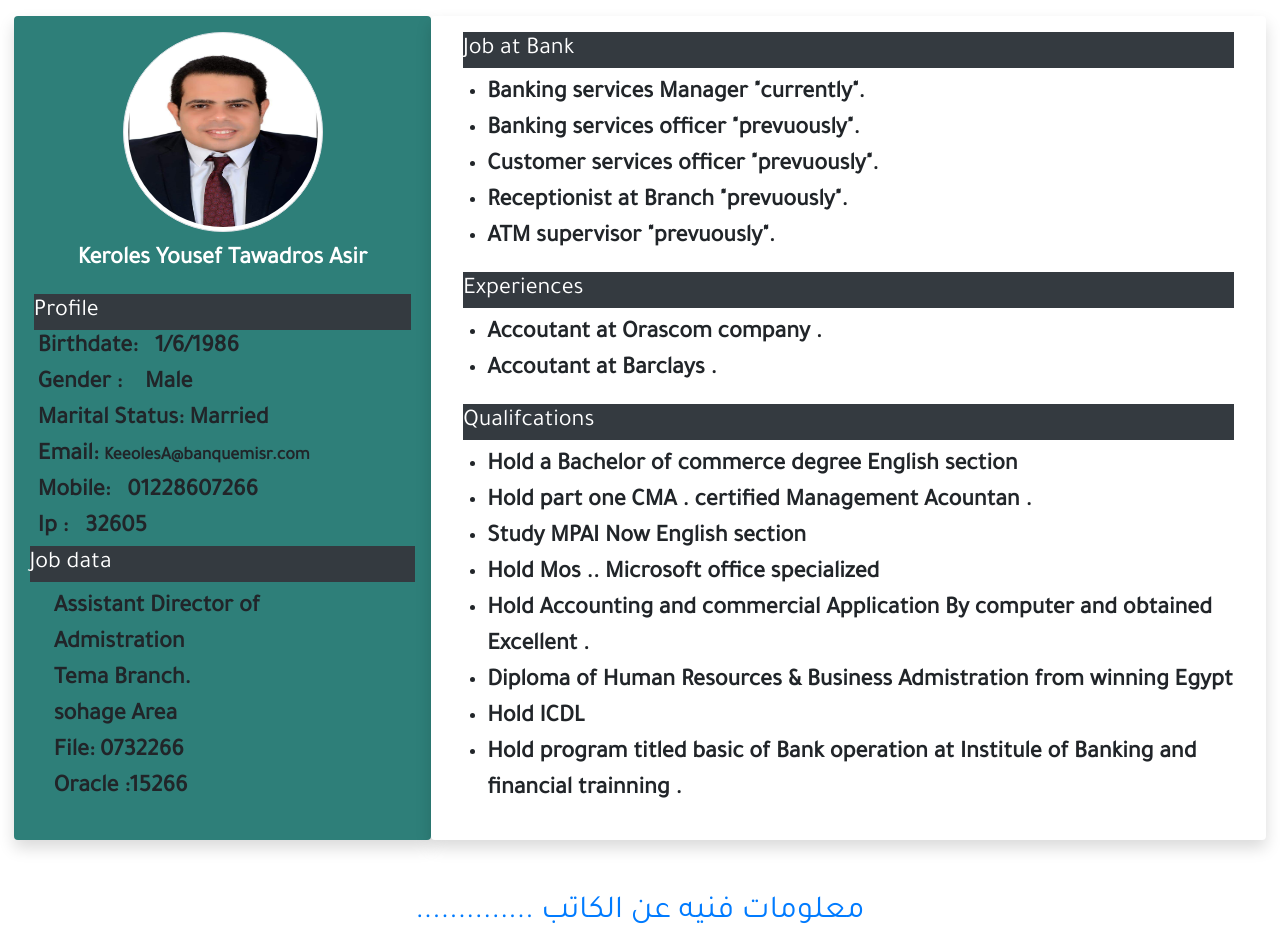
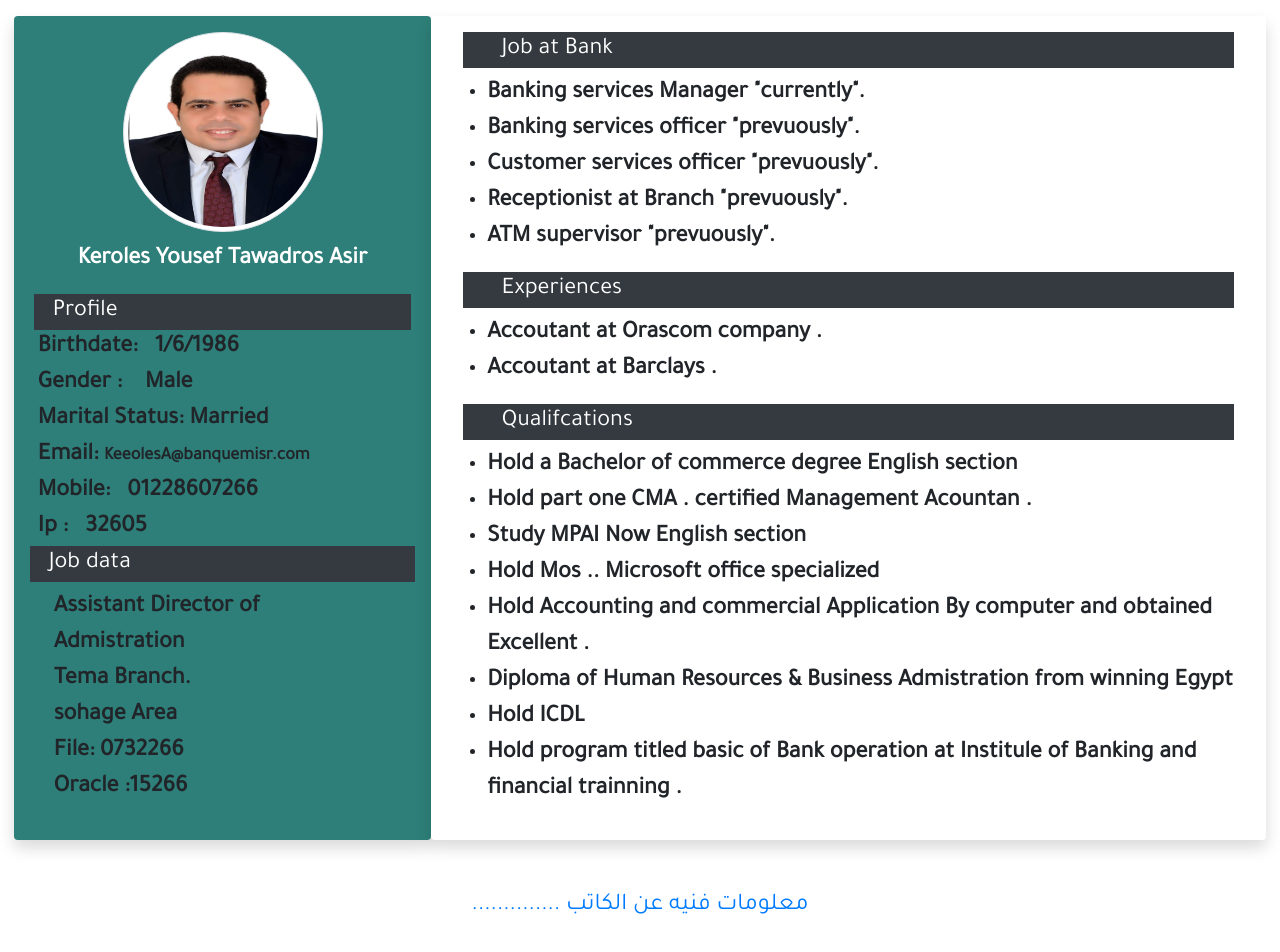
Before and after one commit to georgesafwat123/cvv, a plain HTML site: page index.html in a window 1280 px wide. Drawn offline with nearby package versions, Linux system fonts and the light colour scheme; a web font is replaced by a local one.

Commit message:
file tasks6

```diff
--- a/index.html
+++ b/index.html
@@ -31,7 +31,7 @@
                             <i class="far fa-user m-2" style="color: blanchedalmond;"></i>
                         </div> -->
 
-                        <div class="" style="font-size: x-large; ">Profile</div>
+                        <div class="" style="font-size: x-large; padding-left: 5%; ">Profile</div>
                        </div>
                        <div class="justify-content-center mx-2" style="font-size: x-large; font-weight: bold;">
 
@@ -47,7 +47,7 @@
 
                    <div>
                     <div class=" mb-2 bg-dark text-white  px-auto justify-content-center" >
-                        <div class="" style="font-size: x-large; ">Job data</div>
+                        <div class="" style="font-size: x-large; padding-left: 5%;">Job data</div>
                        </div>
                        <div class="justify-content-center mx-4" style="font-size: x-large; font-weight: bold;">
                        Assistant Director of Admistration<br>
@@ -65,7 +65,7 @@
 
                   <div>
                     <div class=" mb-2 bg-dark text-white mx-3 px-auto justify-content-center" >
-                        <div class="" style="font-size: x-large; ">Job at Bank</div>
+                        <div class="" style="font-size: x-large; padding-left: 5%;">Job at Bank</div>
                        </div>
                          <div class="justify-content-center" style="font-size: x-large; font-weight: bold;">
                             <ul>
@@ -89,7 +89,7 @@
                     </div>
                     <div>
                      <div class=" mb-2 bg-dark text-white mx-3 px-auto justify-content-center" >
-                         <div class="" style="font-size: x-large; ">Experiences</div>
+                         <div class="" style="font-size: x-large; padding-left: 5%;">Experiences</div>
                         </div>
                           <div class="justify-content-center" style="font-size: x-large; font-weight: bold;">
                              <ul>
@@ -107,7 +107,7 @@
 
                     <div >
                       <div class=" mb-2 bg-dark text-white mx-3 px-auto justify-content-center" >
-                        <div class="" style="font-size: x-large;">Qualifcations</div>
+                        <div class="" style="font-size: x-large; padding-left: 5%;">Qualifcations</div>
                        </div>
                         <ul style="font-size: x-large; font-weight: bold;">
                             <li>
@@ -142,7 +142,7 @@
 
          <!-- <button type="button" class="btn btn-secondary">Secondary</button> -->
           <div style="width: 100%; text-align: center; color: brown;">
-            <a href="More.html" style="text-decoration: brown; font-size: xx-large;">.............. معلومات فنيه عن  الكاتب  </a>
+            <a href="More.html" style="text-decoration: brown; font-size: x-large;">.............. معلومات فنيه عن  الكاتب  </a>
           </div>
 
         </div>
```
